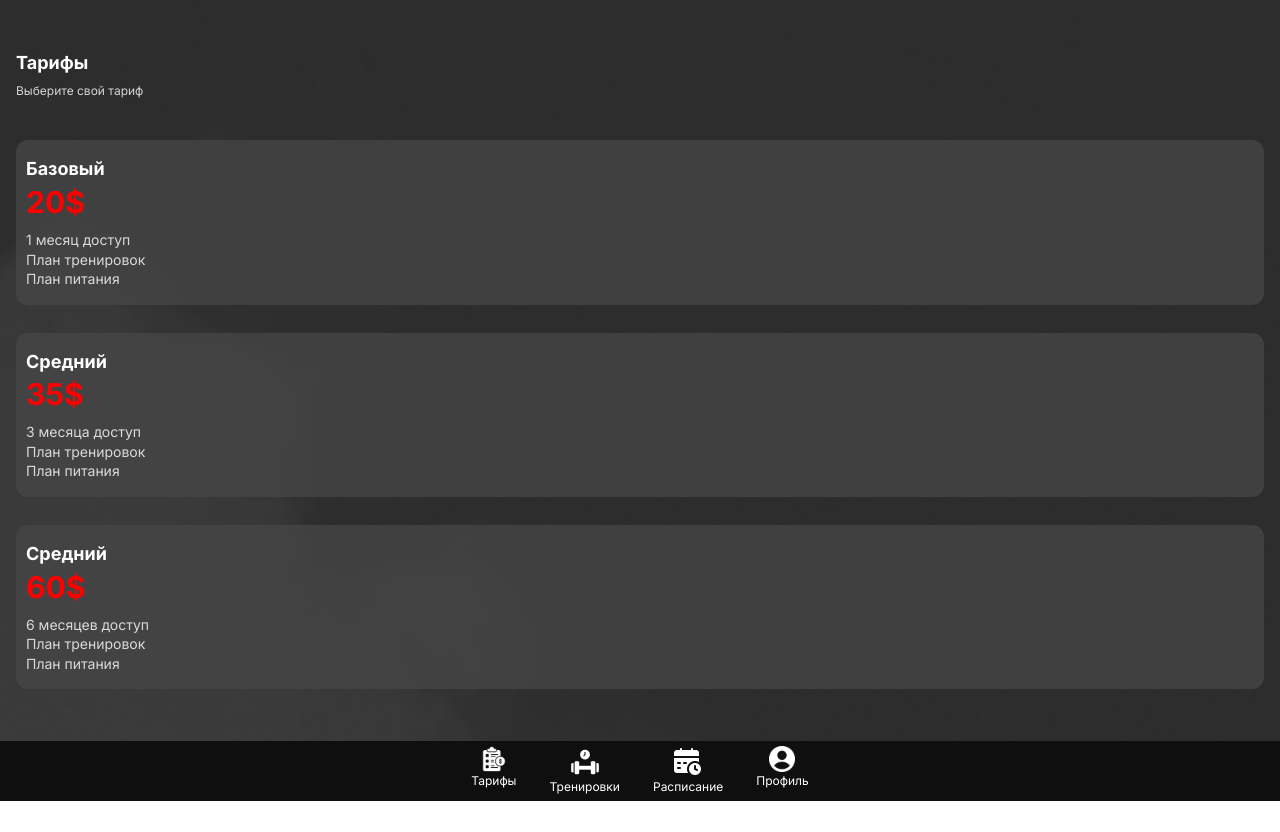
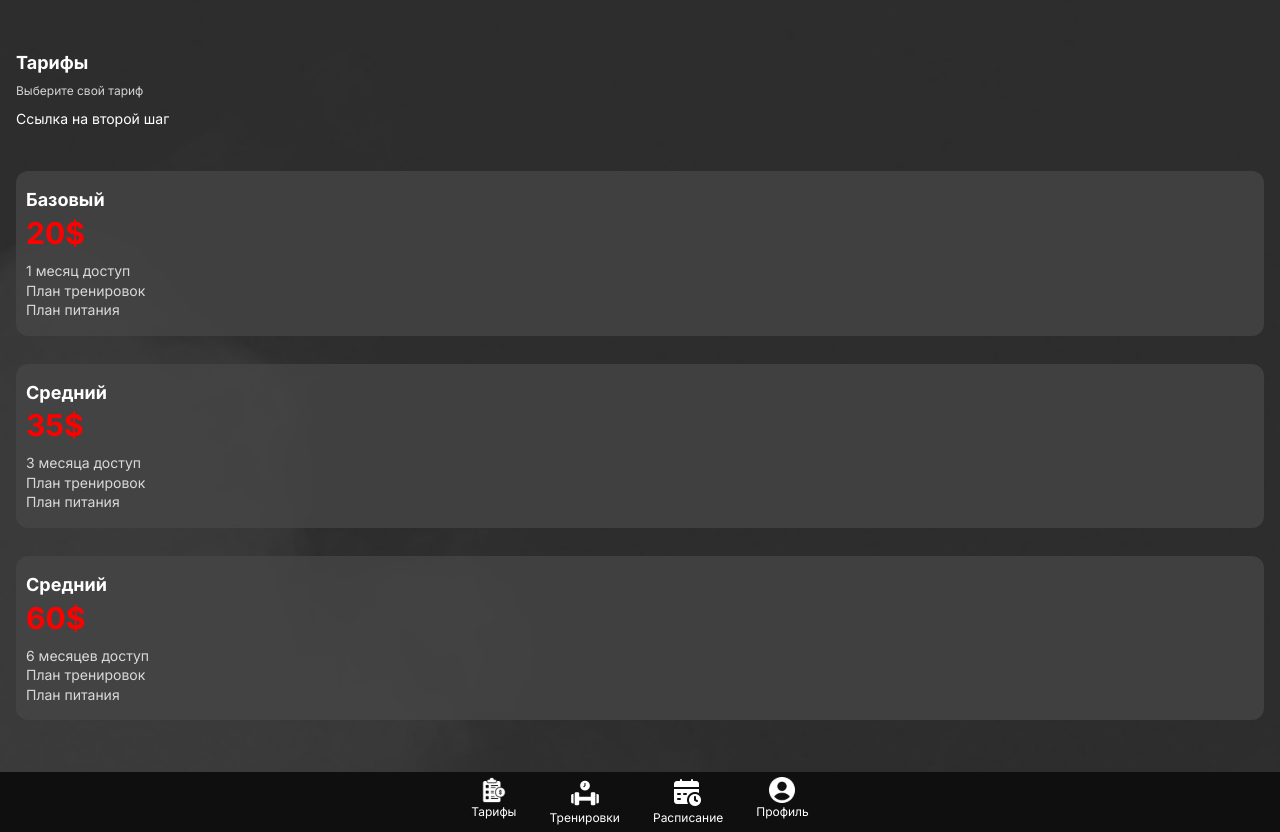
Before and after one commit to Shampoony/flowBody, a Vue app in the folder FlowBody/: page / in a window 1280 px wide. Before the commit the page ends 801 px from the top, so only its background shows below. Built offline with nearby package versions, Linux system fonts and the light colour scheme.

Commit message:
05.12.2024

```diff
--- a/FlowBody/src/components/ratePage/v-rate.vue
+++ b/FlowBody/src/components/ratePage/v-rate.vue
@@ -5,6 +5,7 @@
               <div class="v-rate__info info">
                   <h1 class="v-rate__title title">Тарифы</h1>
                   <p class="v-rate__subtitle subtitle">Выберите свой тариф</p>
+                  <router-link :to="{name: 'registration-step-2'}">Ссылка на второй шаг</router-link>
               </div>
               <div class="v-rate__content">
                   <ul class="v-rate__list">
```
